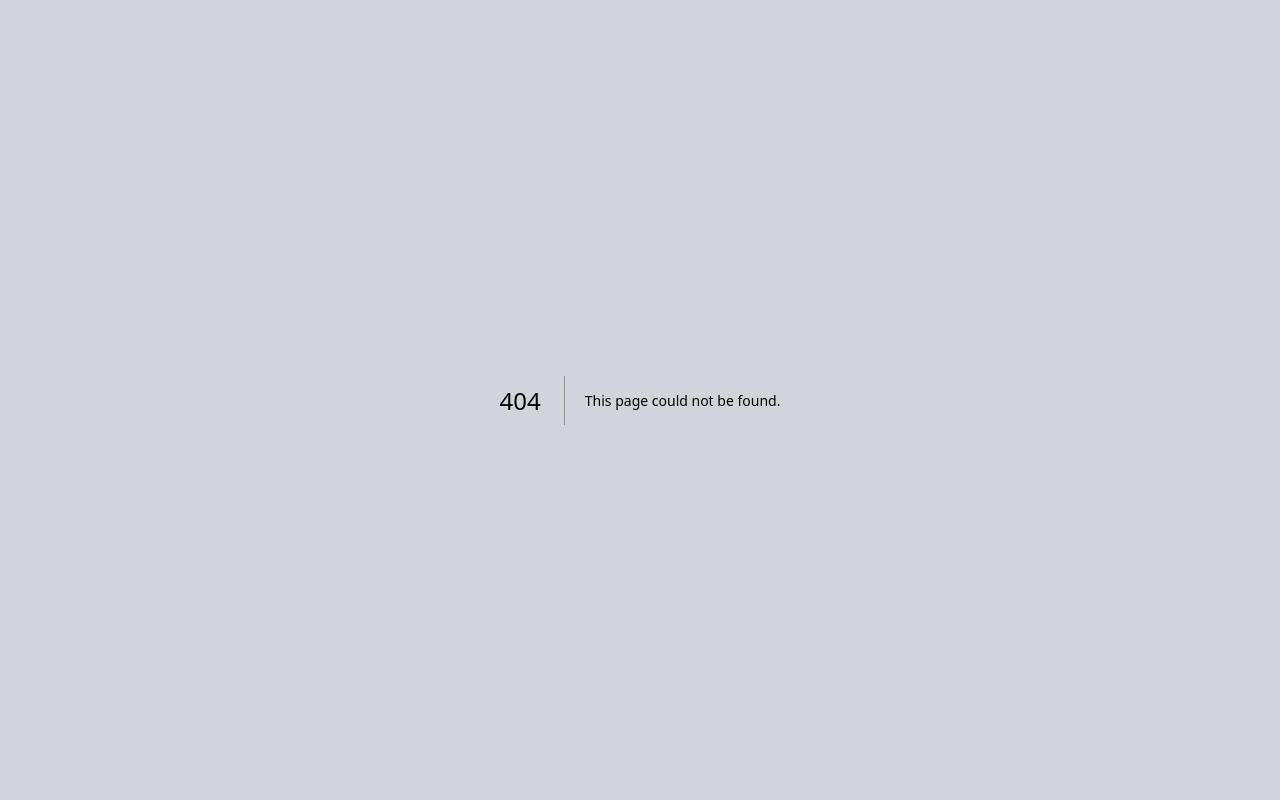
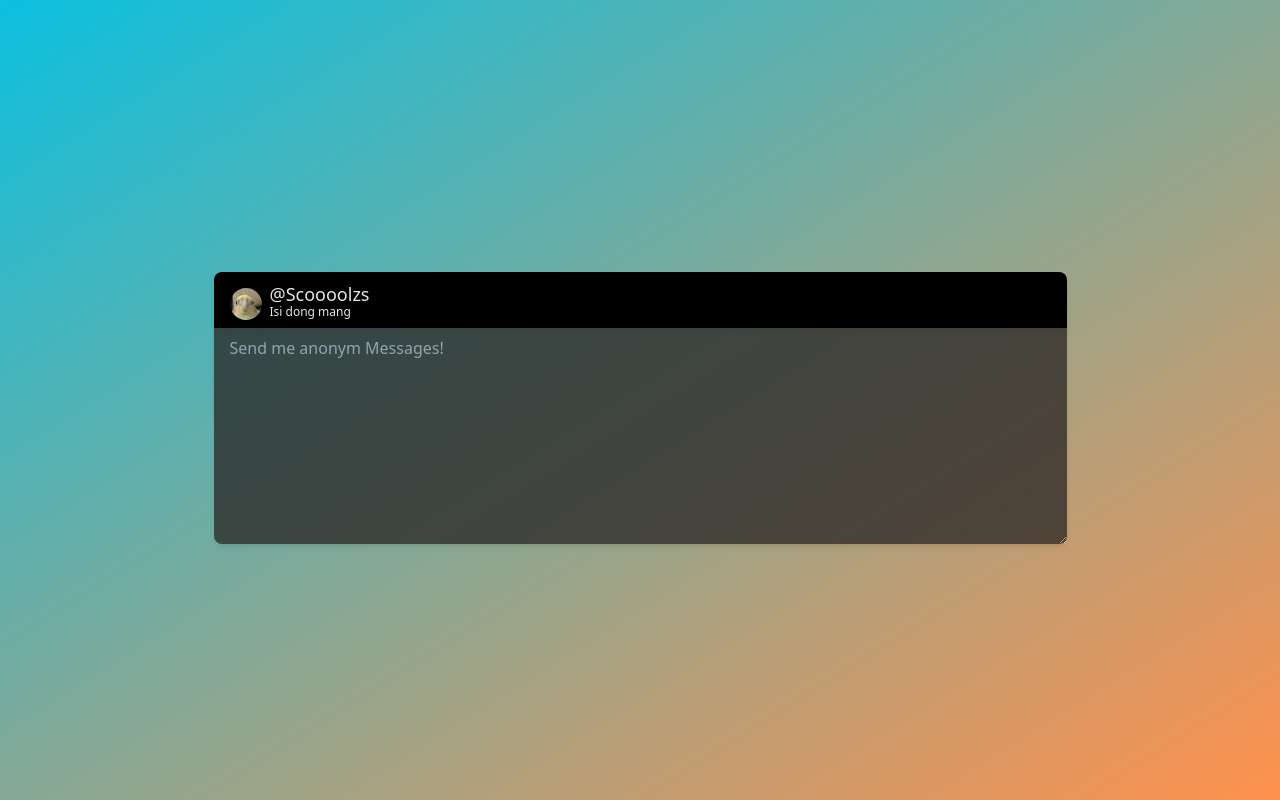
Before and after one commit to hexaaagon/old-website, a Next.js app: page /anonym in a window 1280 px wide. Before the commit this address had no page. Built offline with nearby package versions, Linux system fonts and the light colour scheme.

Commit message:
anonym releasee

```diff
--- a/src/components/discord.tsx
+++ b/src/components/discord.tsx
@@ -60,6 +60,23 @@ function formatSec(seconds: number): string {
     (remainingSeconds < 10 ? "0" : "") + remainingSeconds;
 
   return `${formattedMinutes}:${formattedSeconds}`;
+}
+
+export function FetchDiscordData() {
+  const [discordData, setDiscordData] = useState<lanyard | undefined>(
+    undefined
+  );
+
+  useEffect(() => {
+    axios({
+      method: "GET",
+      url: "https://api.lanyard.rest/v1/users/465454937267240962",
+    }).then((data: AxiosResponse) => {
+      setDiscordData(data.data.data);
+    });
+  }, []);
+
+  return discordData;
 }
 
 export default function Discord() {
--- /dev/null
+++ b/src/pages/anonym.tsx
@@ -0,0 +1,120 @@
+import React, { useState } from "react";
+import { FetchDiscordData } from "@/components/discord";
+import * as Icon from "react-feather";
+import Image from "next/image";
+import Profile from "../../public/profile.jpeg";
+import { useSearchParams } from "next/navigation";
+
+import axios from "axios";
+
+export default function Contact() {
+  const [message, setMessage] = useState<string>("");
+  const [isSended, setIsSended] = useState<boolean>(false);
+  const [isProceedDone, setIsProceedDone] = useState<boolean>(false);
+
+  const searchParams = useSearchParams();
+
+  const handleSubmit = async (event: React.FormEvent<HTMLFormElement>) => {
+    event.preventDefault();
+
+    try {
+      axios({
+        url: "https://contact.api.hexagonn.my.id/hexagn/anonym_message",
+        method: "POST",
+        data: {
+          message: message,
+        },
+      }).then(() => setIsProceedDone(true));
+
+      setMessage("");
+      setIsSended(true);
+    } catch (error) {
+      console.error("Error occurred:", error);
+    }
+  };
+
+  return isSended ? (
+    <div className="bg-gradient-to-br from-gradient1_A to-gradient1_B flex justify-center items-center h-screen text-stone-200">
+      <div className="text-white bg-black flex justify-center items-center shadow-md rounded-lg p-4 w-3/4 sm:w-[480px] space-y-8">
+        {isProceedDone ? (
+          <p>The message you sent has been sended!</p>
+        ) : (
+          <div>
+            <p>The message you sent has been proceed.</p>
+            <p className="font-medium">
+              Please don{"'"}t leave this website until this message is updated.
+            </p>
+          </div>
+        )}
+      </div>
+      {isProceedDone ? (
+        <button
+          onClick={() => {
+            setIsSended(false);
+            setIsProceedDone(false);
+          }}
+          className="absolute bottom-3 ring-2 ring-black bg-black h-12 w-48 rounded-md hover:scale-[110%] hover:bg-sky-600 transition duration-300"
+        >
+          <div className="flex justify-center items-center space-x-4">
+            <Icon.RefreshCw />
+            <p>Send again</p>
+          </div>
+        </button>
+      ) : (
+        <></>
+      )}
+    </div>
+  ) : (
+    <div className="bg-gradient-to-br from-gradient1_A to-gradient1_B flex justify-center items-center h-screen text-stone-200">
+      <form
+        onSubmit={handleSubmit}
+        className="h-full w-full flex justify-center items-center"
+      >
+        <div id="container" className="flex w-5/6 lg:w-anonym h-64">
+          <div className="w-full">
+            <div className="h-14 bg-black rounded-t-lg shadow-md">
+              <div className="px-4 py-1 flex items-center translate-y-2 space-x-2">
+                <div>
+                  <Image
+                    src={Profile}
+                    alt="Avatar"
+                    height={1024}
+                    width={1024}
+                    className="h-8 w-8 rounded-full object-cover"
+                  />
+                </div>
+                <div className="-translate-y-1 -space-y-1">
+                  <p className="text-lg text-bold">@Scoooolzs</p>
+                  <p className="text-xs">Isi dong mang</p>
+                </div>
+              </div>
+            </div>
+            <textarea
+              name="question"
+              id="question"
+              placeholder="Send me anonym Messages!"
+              className="bg-stone-800 h-[216px] min-h-[216px] max-h-[216px] w-full rounded-b-lg shadow-md opacity-75 py-2 px-4"
+              onChange={(e) => setMessage(e.target.value)}
+              value={message}
+              required
+              maxLength={620}
+            ></textarea>
+          </div>
+        </div>
+        {message !== "" ? (
+          <button
+            type="submit"
+            className="absolute bottom-3 ring-2 ring-black bg-black h-12 w-32 rounded-md hover:scale-[110%] hover:bg-sky-600 transition duration-300"
+          >
+            <div className="flex justify-center items-center space-x-2">
+              <Icon.Send />
+              <p>Send</p>
+            </div>
+          </button>
+        ) : (
+          <></>
+        )}
+      </form>
+    </div>
+  );
+}
--- a/src/pages/index.tsx
+++ b/src/pages/index.tsx
@@ -108,30 +108,6 @@ export default function Home() {
           </div>
         </div>
       </div>
-      <div>
-        <div className="flex justify-center">
-          <p className="text-2xl text-dark dark:text-white">
-            <br />
-            <br />
-            <br />
-            <br />
-            <br />
-            Contact blum jadi karna ngejar dedlain
-            <p className="text-lg">Target: 10 Agustus</p>
-          </p>
-          <br />
-          <br />
-          <br />
-          <br />
-          <br />
-          <br />
-          <br />
-          <br />
-          <br />
-          <br />
-          <a className="absolute -translate-y-12" id="contact"></a>
-        </div>
-      </div>
     </div>
   );
 }
--- a/tailwind.config.js
+++ b/tailwind.config.js
@@ -8,6 +8,13 @@ module.exports = {
   ],
   theme: {
     extend: {
+      colors: {
+        gradient1_A: "#0CC0DF",
+        gradient1_B: "#FF914D",
+      },
+      width: {
+        anonym: "853px",
+      },
       backgroundImage: {
         "gradient-radial": "radial-gradient(var(--tw-gradient-stops))",
         "gradient-conic":
```
Also changed, not shown: 1 other file (tests, documents, lock files or other folders).
